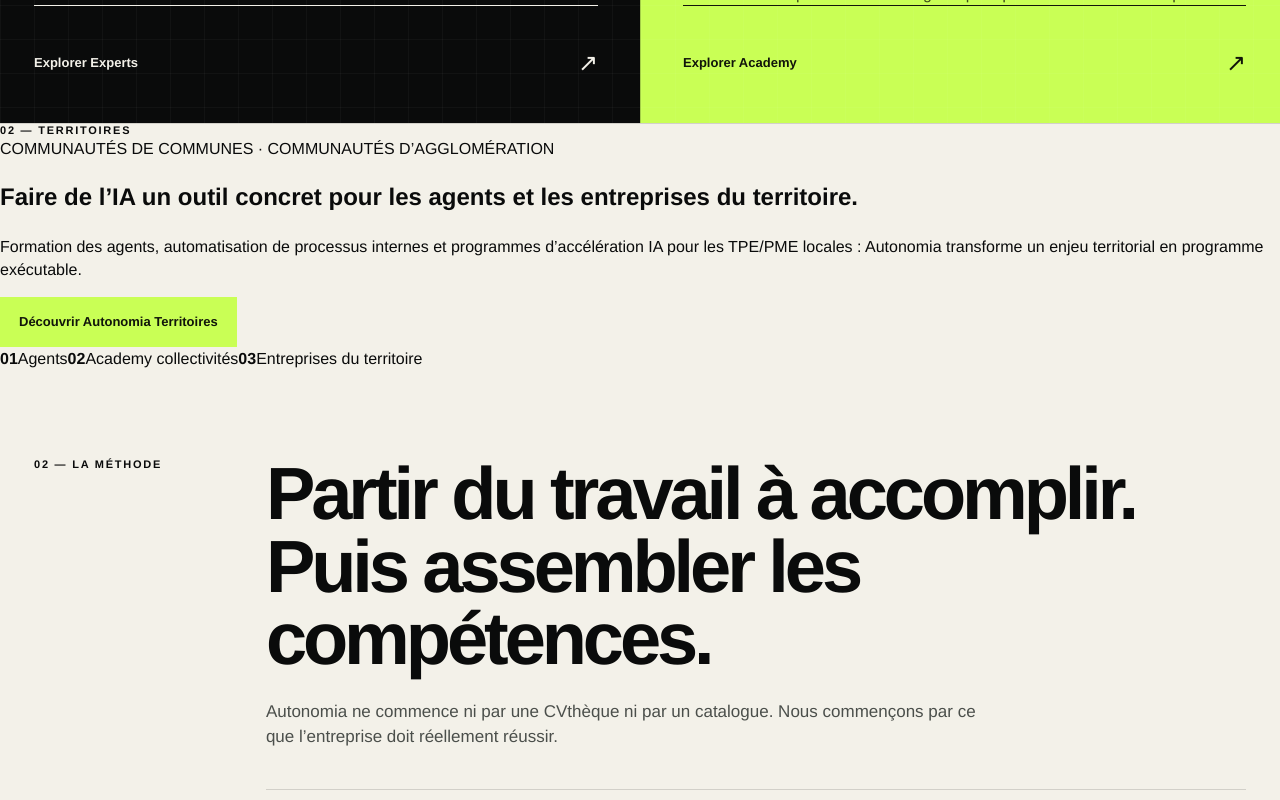
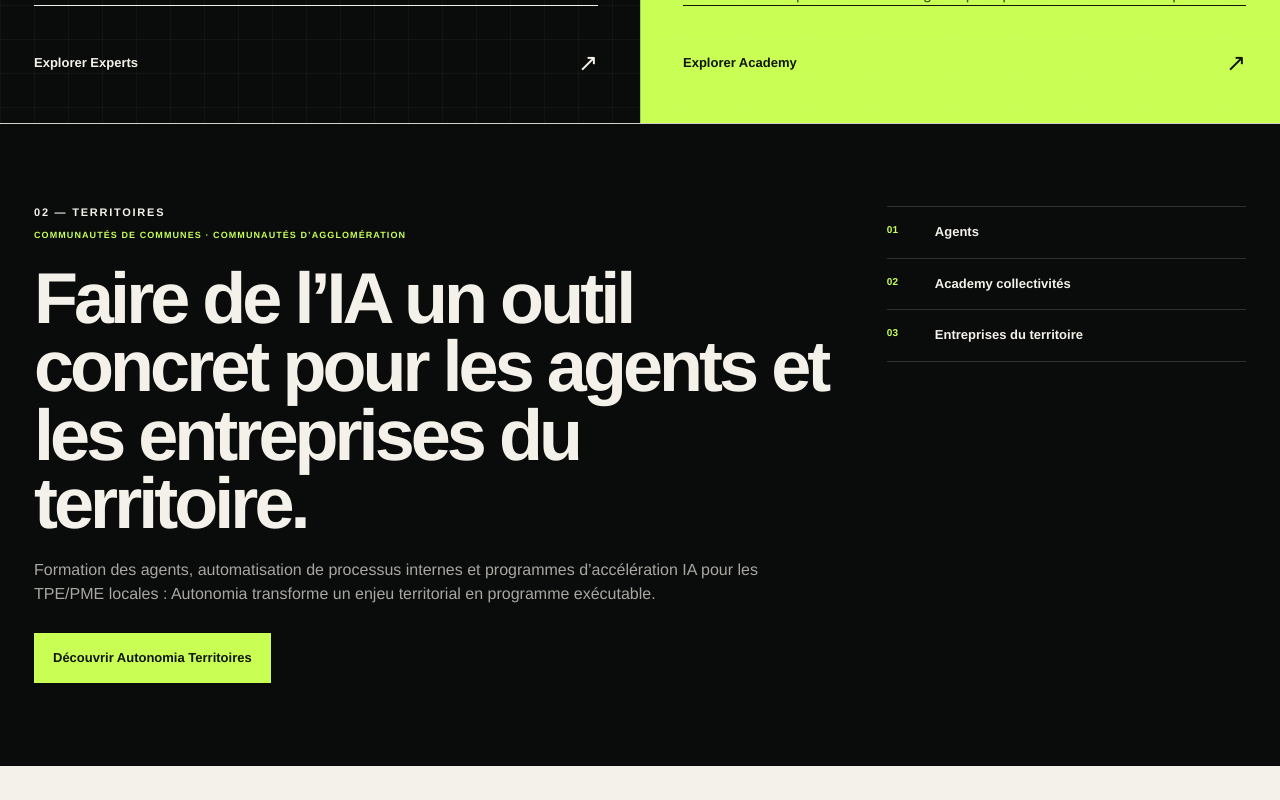
Before and after one commit to aristote-app/Autonomia-MCP, a Next.js app in the folder site/: page / in a window 1280 px wide. Shown: the part 3780-4580 px from the top of the page. Built offline with nearby package versions, Linux system fonts and the light colour scheme; no server answers.

Commit message:
style(site): add Autonomia Territoires premium offer

```diff
--- a/site/app/globals.css
+++ b/site/app/globals.css
@@ -3805,3 +3805,245 @@ button {
   font-size: 10px;
   font-weight: 800;
 }
+
+
+/* Autonomia Territoires */
+.territoryOfferPage { background: var(--paper); color: var(--ink); }
+.territoryOfferHero {
+  display:grid;
+  gap:34px;
+  padding:72px 18px 56px;
+  background:var(--ink);
+  color:var(--paper);
+  border-bottom:1px solid var(--line-dark);
+}
+.territoryOfferHero h1 {
+  max-width:1050px;
+  margin:10px 0 22px;
+  font-size:clamp(48px,9vw,108px);
+  line-height:.9;
+  letter-spacing:-.07em;
+  font-weight:600;
+}
+.territoryOfferHero h1 span {
+  display:block;
+  margin-top:10px;
+  color:var(--signal);
+}
+.territoryOfferHero > div > p:not(.eyebrow) {
+  max-width:760px;
+  color:rgba(243,241,233,.7);
+  font-size:17px;
+  line-height:1.55;
+}
+.territoryOfferPanel {
+  display:grid;
+  gap:18px;
+  padding:24px;
+  border:1px solid var(--line-dark);
+  background:#101212;
+}
+.territoryOfferPanel > span {
+  color:var(--signal);
+  font-size:9px;
+  font-weight:800;
+  letter-spacing:.13em;
+}
+.territoryOfferPanel > strong {
+  font-size:clamp(28px,5vw,44px);
+  line-height:1;
+  letter-spacing:-.04em;
+}
+.territoryOfferPanel ol { margin:0; padding:0; list-style:none; border-top:1px solid var(--line-dark); }
+.territoryOfferPanel li { display:grid; grid-template-columns:42px 1fr; gap:12px; padding:14px 0; border-bottom:1px solid var(--line-dark); }
+.territoryOfferPanel li b { color:var(--signal); font-size:10px; }
+.territoryOfferPanel li span { font-size:13px; font-weight:700; }
+
+.territoryOfferIntro,
+.territoryProgram,
+.territoryBuyers,
+.territoryDiagnostic,
+.territoryLeadSection {
+  display:grid;
+  gap:28px;
+  padding:56px 18px;
+  border-bottom:1px solid var(--line);
+}
+.territoryOfferIntro h2,
+.territoryProgram h2,
+.territoryBuyers h2,
+.territoryDiagnostic h2,
+.territoryLeadIntro h2 {
+  max-width:980px;
+  margin:0;
+  font-size:clamp(34px,7vw,68px);
+  line-height:.96;
+  letter-spacing:-.055em;
+  font-weight:600;
+}
+.territoryOfferIntro p:not(.sectionIndex),
+.territoryProgram p,
+.territoryDiagnostic p,
+.territoryLeadIntro p {
+  max-width:800px;
+  color:var(--muted);
+  font-size:15px;
+  line-height:1.6;
+}
+.territoryOfferDoors {
+  display:grid;
+  gap:1px;
+  background:var(--line);
+  border-top:1px solid var(--line);
+  border-bottom:1px solid var(--line);
+}
+.territoryOfferDoors article {
+  display:grid;
+  align-content:start;
+  min-height:430px;
+  padding:28px 18px;
+  background:var(--paper);
+}
+.territoryOfferDoors article > span {
+  color:var(--muted);
+  font-size:10px;
+}
+.territoryOfferDoors h2 {
+  margin:54px 0 18px;
+  max-width:440px;
+  font-size:clamp(34px,6vw,58px);
+  line-height:.95;
+  letter-spacing:-.05em;
+  font-weight:600;
+}
+.territoryOfferDoors p {
+  margin:0 0 26px;
+  max-width:500px;
+  color:var(--muted);
+  line-height:1.55;
+}
+.territoryOfferDoors ul {
+  margin:auto 0 0;
+  padding:0;
+  list-style:none;
+  border-top:1px solid var(--line);
+}
+.territoryOfferDoors li {
+  padding:10px 0;
+  border-bottom:1px solid var(--line);
+  font-size:12px;
+  font-weight:700;
+}
+.territoryJourney {
+  margin:30px 0 0;
+  padding:0;
+  list-style:none;
+  border-top:1px solid var(--line);
+}
+.territoryJourney li {
+  display:grid;
+  grid-template-columns:42px 1fr;
+  gap:16px;
+  padding:18px 0;
+  border-bottom:1px solid var(--line);
+}
+.territoryJourney li > span { color:var(--muted); font-size:10px; }
+.territoryJourney strong { display:block; margin-bottom:4px; font-size:17px; }
+.territoryJourney p { margin:0; }
+.territoryBuyerGrid {
+  display:grid;
+  gap:1px;
+  margin-top:28px;
+  border:1px solid var(--line);
+  background:var(--line);
+}
+.territoryBuyerGrid article {
+  display:grid;
+  gap:26px;
+  min-height:145px;
+  padding:18px;
+  background:var(--paper);
+}
+.territoryBuyerGrid span { color:var(--muted); font-size:9px; }
+.territoryBuyerGrid strong { margin-top:auto; font-size:16px; line-height:1.2; }
+.territoryLeadSection { background:#f7f6f1; }
+.territoryLeadIntro { display:grid; gap:18px; margin-bottom:10px; }
+
+.territoryHomePromo {
+  display:grid;
+  gap:32px;
+  padding:56px 18px;
+  border-bottom:1px solid var(--line);
+  background:var(--ink);
+  color:var(--paper);
+}
+.territoryHomeKicker {
+  display:block;
+  margin:10px 0 22px;
+  color:var(--signal);
+  font-size:9px;
+  font-weight:800;
+  letter-spacing:.12em;
+}
+.territoryHomePromo h2 {
+  max-width:980px;
+  margin:0 0 20px;
+  font-size:clamp(38px,7vw,72px);
+  line-height:.95;
+  letter-spacing:-.055em;
+  font-weight:600;
+}
+.territoryHomePromo p:not(.sectionIndex) {
+  max-width:740px;
+  margin:0 0 26px;
+  color:rgba(243,241,233,.68);
+  line-height:1.55;
+}
+.territoryHomeTracks {
+  border-top:1px solid var(--line-dark);
+}
+.territoryHomeTracks span {
+  display:grid;
+  grid-template-columns:38px 1fr;
+  gap:10px;
+  padding:16px 0;
+  border-bottom:1px solid var(--line-dark);
+  font-size:13px;
+  font-weight:700;
+}
+.territoryHomeTracks b { color:var(--signal); font-size:10px; }
+
+@media (min-width: 760px) {
+  .territoryOfferIntro,
+  .territoryProgram,
+  .territoryBuyers,
+  .territoryDiagnostic,
+  .territoryLeadSection {
+    grid-template-columns:180px minmax(0,1fr);
+    padding:84px 28px;
+  }
+  .territoryOfferDoors { grid-template-columns:repeat(3,minmax(0,1fr)); }
+  .territoryOfferDoors article { padding:32px 28px; }
+  .territoryBuyerGrid { grid-template-columns:repeat(3,minmax(0,1fr)); }
+  .territoryLeadIntro { grid-column:1 / -1; grid-template-columns:180px minmax(0,1fr); gap:28px; }
+  .territoryLeadSection .leadForm { grid-column:2; }
+  .territoryHomePromo { grid-template-columns:minmax(0,1.6fr) minmax(260px,.7fr); padding:82px 28px; }
+}
+@media (min-width: 1180px) {
+  .territoryOfferHero,
+  .territoryOfferIntro,
+  .territoryProgram,
+  .territoryBuyers,
+  .territoryDiagnostic,
+  .territoryLeadSection,
+  .territoryHomePromo {
+    padding-left:max(34px,calc((100vw - var(--max))/2));
+    padding-right:max(34px,calc((100vw - var(--max))/2));
+  }
+  .territoryOfferHero {
+    grid-template-columns:minmax(0,1.65fr) minmax(320px,.65fr);
+    align-items:end;
+    padding-top:110px;
+    padding-bottom:78px;
+  }
+}
```
